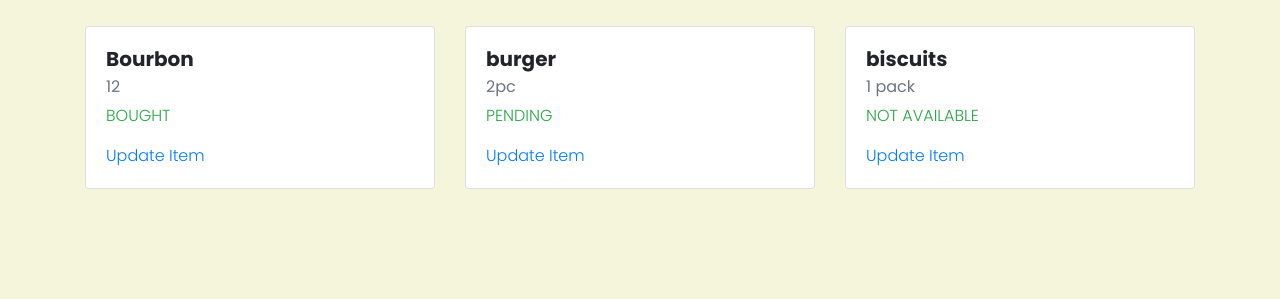
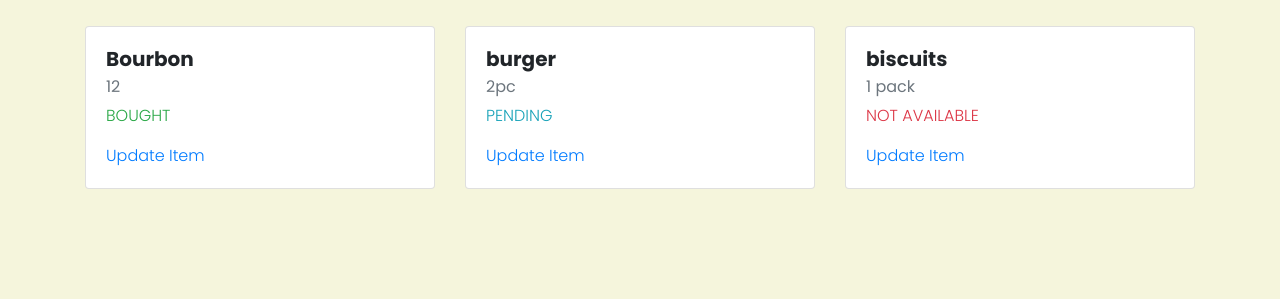
Before and after one commit to himangi6550/Django-Project, a Django app: page / in a window 1280 px wide. Shown: the part 126-425 px from the top of the page. Run offline with Django 3.2, Linux system fonts and the light colour scheme; data comes from the database, SQL or seed files in the repository; some libraries are stand-ins or nearby versions.

Commit message:
initial changes

```diff
--- a/main/templates/index.html
+++ b/main/templates/index.html
@@ -54,7 +54,13 @@
                           <!-- <h6 class="card-subtitle mb-2 text-muted">{{i.id}}</h6> -->
                           <h5 class="card-title">{{i.itemname}}</h5>
                           <h6 class="card-subtitle mb-2 text-muted">{{i.itemquantity}}</h6>
-                          <p class="text-success">{{i.itemstatus}}</p>
+                          {% if i.itemstatus == 'BOUGHT' %}
+                          <p class="text-success" >{{i.itemstatus}}</p>
+                          {% elif i.itemstatus == 'PENDING' %}
+                          <p class="text-info">{{i.itemstatus}}</p>
+                          {% elif i.itemstatus == 'NOT AVAILABLE' %}
+                          <p class="text-danger">{{i.itemstatus}}</p>
+                          {% endif %}
                           <a href="{% url 'update' i.id %}">Update Item</a>
                         </div>
                       </div>
--- a/project2/settings.py
+++ b/project2/settings.py
@@ -25,7 +25,7 @@ SECRET_KEY = 'l+yzh@)jvj)jfccdd4@vg))bsz#mbrk_z&xk+y2y8s9ppo@pgm'
 # SECURITY WARNING: don't run with debug turned on in production!
 DEBUG = False
 
-ALLOWED_HOSTS = ["*"]
+ALLOWED_HOSTS = ['*']
 
 
 # Application definition
```
